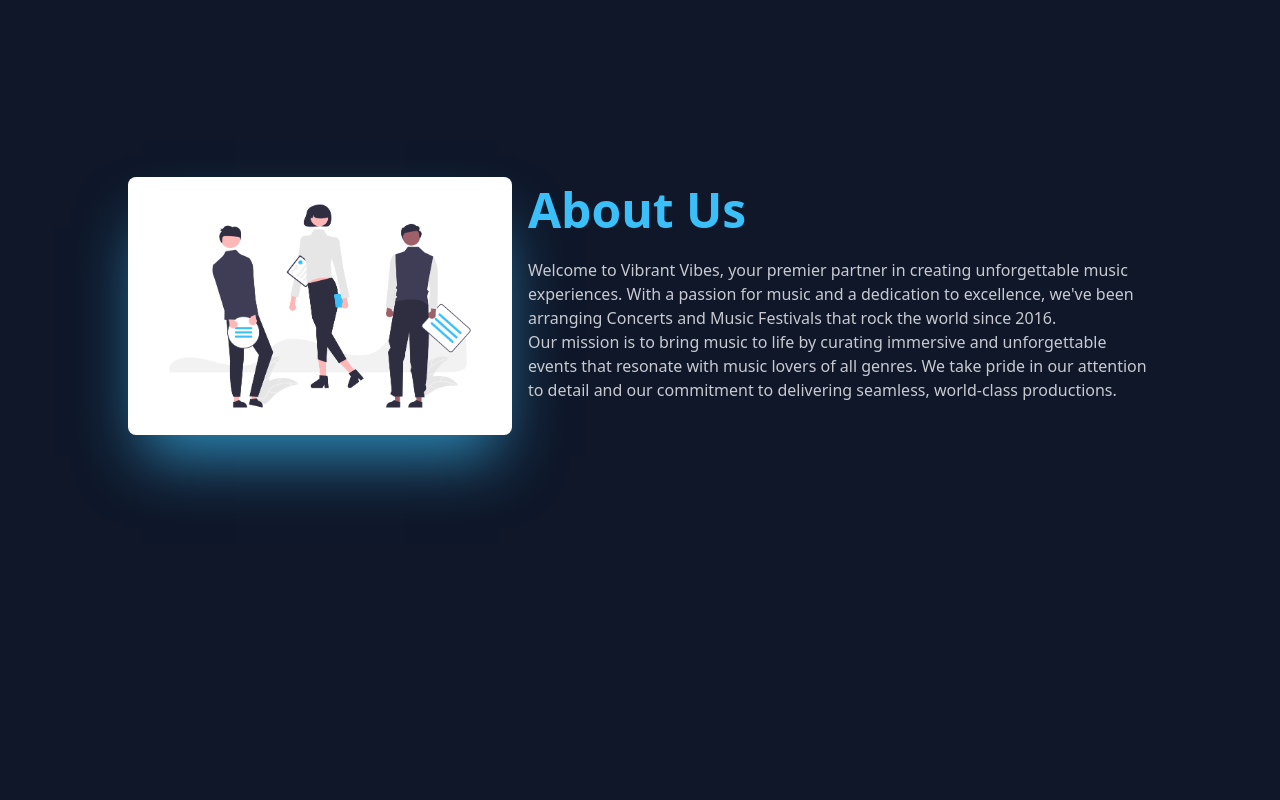
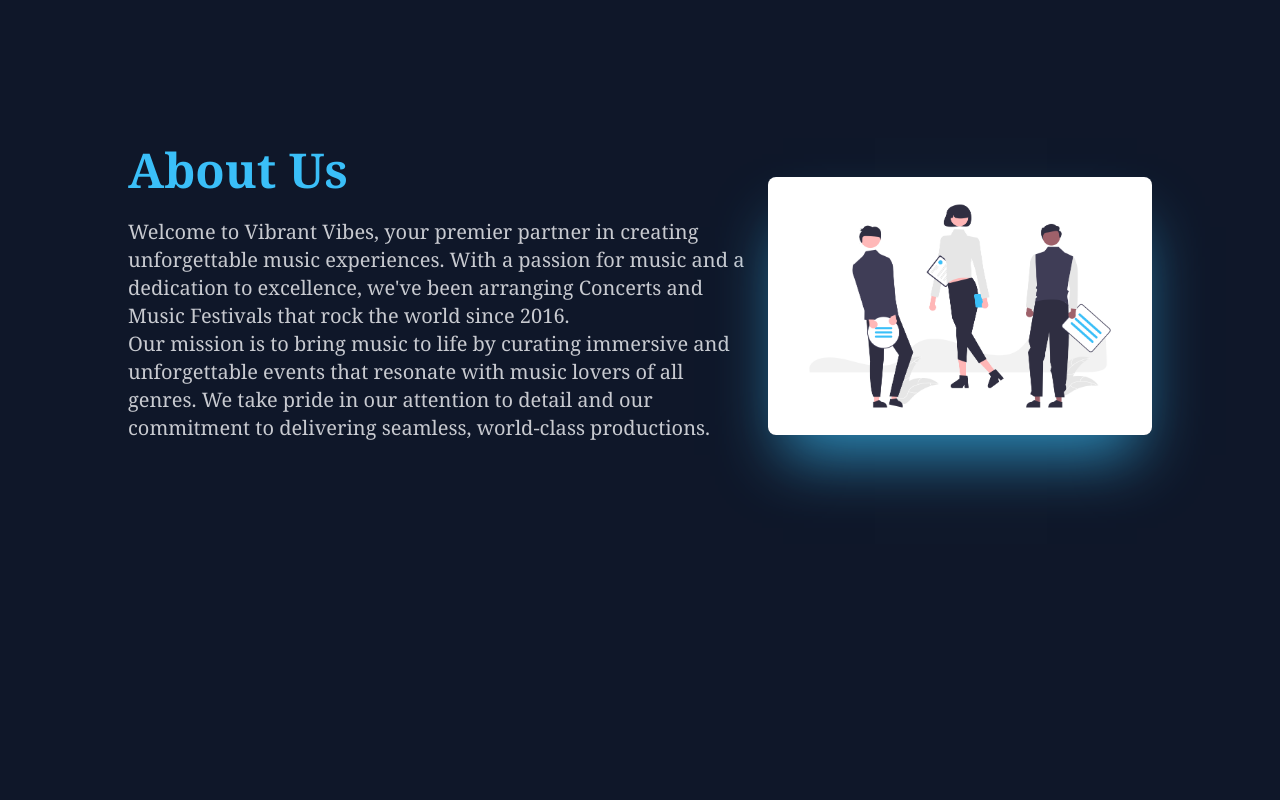
Before and after one commit to raghibku/VibrantVibes, a React (Vite) app: page / in a window 1280 px wide. Shown: the part 700-1500 px from the top of the page. Built offline with nearby package versions, Linux system fonts and the light colour scheme.

Commit message:
Font and Marquee final fix

```diff
--- a/index.html
+++ b/index.html
@@ -6,7 +6,7 @@
     <meta name="viewport" content="width=device-width, initial-scale=1.0" />
     <title>Vibrant Vibes</title>
   </head>
-  <body>
+  <body class="font-serif">
     <div id="root"></div>
     <script type="module" src="/src/main.jsx"></script>
   </body>
--- a/src/components/About.jsx
+++ b/src/components/About.jsx
@@ -5,11 +5,11 @@
 
         <div name="about" className=" mb-8">
             <div className="hero min-h-screen">
-                <div className="hero-content flex-col md:flex-row-reverse">
+                <div className="hero-content flex-col md:flex-row">
 
                     <div className='md:w-[50%] '>
                         <h1 className="text-5xl text-primary font-bold">About Us</h1>
-                        <p className="py-6">Welcome to Vibrant Vibes, your premier partner in creating unforgettable music experiences. With a passion for music and a dedication to excellence, we've been arranging Concerts and Music Festivals that rock the world since 2016.
+                        <p className="py-6 text-xl">Welcome to Vibrant Vibes, your premier partner in creating unforgettable music experiences. With a passion for music and a dedication to excellence, we've been arranging Concerts and Music Festivals that rock the world since 2016.
                         <br />
                         Our mission is to bring music to life by curating immersive and unforgettable events that resonate with music lovers of all genres. We take pride in our attention to detail and our commitment to delivering seamless, world-class productions.
                         </p>
--- a/src/components/Media.jsx
+++ b/src/components/Media.jsx
@@ -3,7 +3,7 @@
 
 const Media = () => {
     return (
-        <div className="flex items-center">
+        <div className="flex items-center mb-16">
             <div className="hidden h-[110px] bg-primary px-4 text-4xl font-bold text-white md:flex justify-center items-center ">Partners</div>
             <Marquee className="text-lg bg-neutral py-2">
                 <img src="/images/1.png" className="h-24 py-4 px-6 " alt="" />
```
